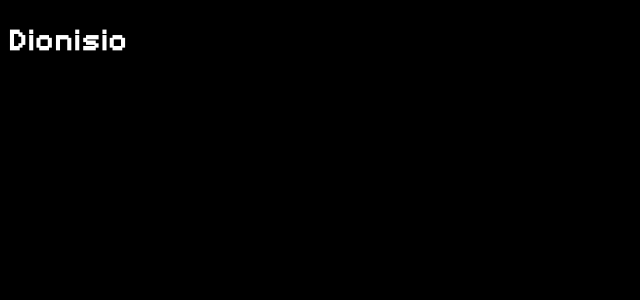
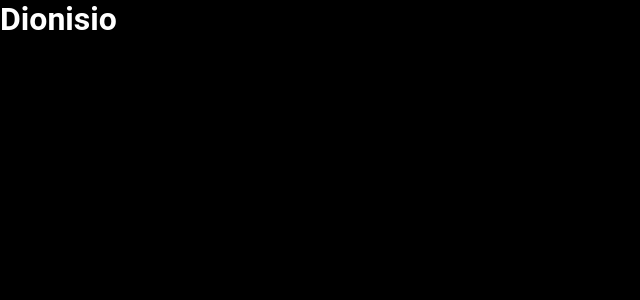
Before and after one commit to DionsioNeto/portfolio, a Vue app: page / in a window 1280 px wide. Shown: the top 300 px of the page, without its empty margins (0-640 px from the left). Built offline with nearby package versions, Linux system fonts and the light colour scheme; a web font is replaced by a local one.

Commit message:
initial custom in main css archive of project. ATT: this archive will content sizes, colors and etc

```diff
--- a/src/assets/base.css
+++ /dev/null
@@ -1,86 +0,0 @@
-/* color palette from <https://github.com/vuejs/theme> */
-:root {
-  --vt-c-white: #ffffff;
-  --vt-c-white-soft: #f8f8f8;
-  --vt-c-white-mute: #f2f2f2;
-
-  --vt-c-black: #181818;
-  --vt-c-black-soft: #222222;
-  --vt-c-black-mute: #282828;
-
-  --vt-c-indigo: #2c3e50;
-
-  --vt-c-divider-light-1: rgba(60, 60, 60, 0.29);
-  --vt-c-divider-light-2: rgba(60, 60, 60, 0.12);
-  --vt-c-divider-dark-1: rgba(84, 84, 84, 0.65);
-  --vt-c-divider-dark-2: rgba(84, 84, 84, 0.48);
-
-  --vt-c-text-light-1: var(--vt-c-indigo);
-  --vt-c-text-light-2: rgba(60, 60, 60, 0.66);
-  --vt-c-text-dark-1: var(--vt-c-white);
-  --vt-c-text-dark-2: rgba(235, 235, 235, 0.64);
-}
-
-/* semantic color variables for this project */
-:root {
-  --color-background: var(--vt-c-white);
-  --color-background-soft: var(--vt-c-white-soft);
-  --color-background-mute: var(--vt-c-white-mute);
-
-  --color-border: var(--vt-c-divider-light-2);
-  --color-border-hover: var(--vt-c-divider-light-1);
-
-  --color-heading: var(--vt-c-text-light-1);
-  --color-text: var(--vt-c-text-light-1);
-
-  --section-gap: 160px;
-}
-
-@media (prefers-color-scheme: dark) {
-  :root {
-    --color-background: var(--vt-c-black);
-    --color-background-soft: var(--vt-c-black-soft);
-    --color-background-mute: var(--vt-c-black-mute);
-
-    --color-border: var(--vt-c-divider-dark-2);
-    --color-border-hover: var(--vt-c-divider-dark-1);
-
-    --color-heading: var(--vt-c-text-dark-1);
-    --color-text: var(--vt-c-text-dark-2);
-  }
-}
-
-*,
-*::before,
-*::after {
-  box-sizing: border-box;
-  margin: 0;
-  font-weight: normal;
-}
-
-body {
-  min-height: 100vh;
-  color: var(--color-text);
-  background: var(--color-background);
-  transition:
-    color 0.5s,
-    background-color 0.5s;
-  line-height: 1.6;
-  font-family:
-    Inter,
-    -apple-system,
-    BlinkMacSystemFont,
-    'Segoe UI',
-    Roboto,
-    Oxygen,
-    Ubuntu,
-    Cantarell,
-    'Fira Sans',
-    'Droid Sans',
-    'Helvetica Neue',
-    sans-serif;
-  font-size: 15px;
-  text-rendering: optimizeLegibility;
-  -webkit-font-smoothing: antialiased;
-  -moz-osx-font-smoothing: grayscale;
-}
--- a/src/assets/main.css
+++ b/src/assets/main.css
@@ -1,8 +1,19 @@
+:root{
+  --black: #000000;
+  --white: #fff;
+  --gray: #b3b3b3;
+  --bg: #000000;
+}
+
 *{
-  font-family: "Pixelify Sans";
+  /* font-family: "Pixelify Sans"; */
+  font-family: roboto, system-ui, arial, sans-serif;
+  padding: 0;
+  box-sizing: border-box;
+  margin: 0;
 }
 
 body{
-  background-color: black;
+  background-color: var(--bg);
   color: white;
 }
```
